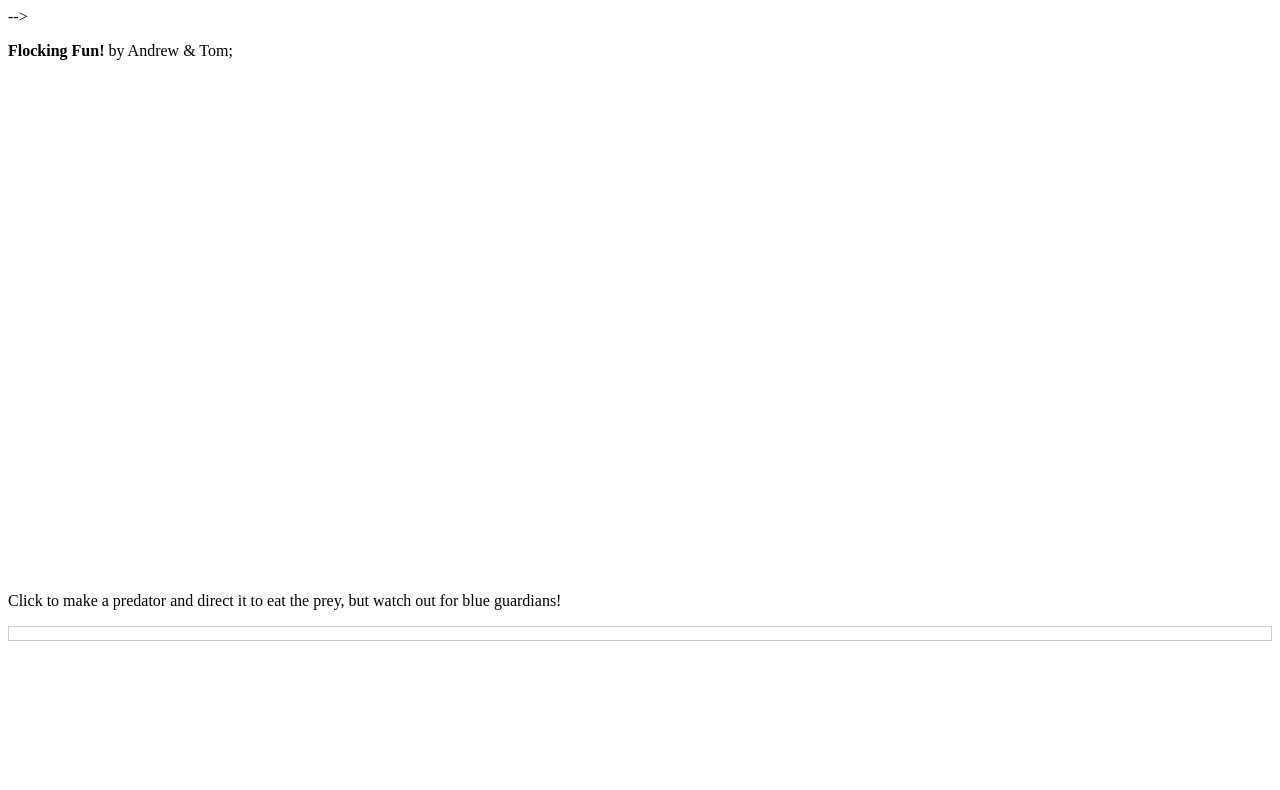
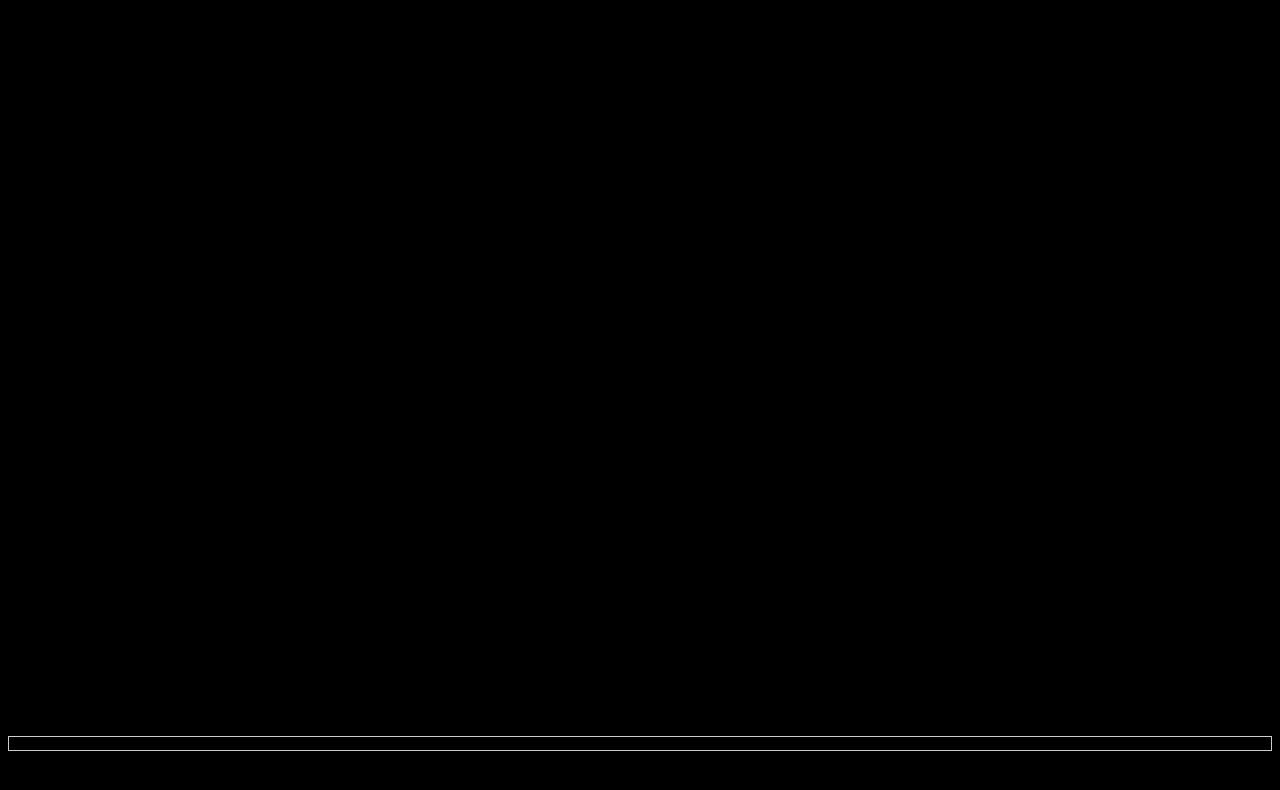
Before and after one commit to adamanthil/FlockingJS, a plain HTML site: page index.html in a window 1280 px wide. Drawn offline with Linux system fonts and the light colour scheme; no server answers.

Commit message:
Updated size and wrap around for boids.

```diff
--- a/index.html
+++ b/index.html
@@ -22,13 +22,15 @@
     <script type="text/javascript" src="lib/shBrushProcessing.js"></script>-->
     <script type="text/javascript" src="lib/processing-0.4.js"></script>
 </head>
-<body>
+<body style="background-color:#000000">
 
 <div id="page">
     <div id="content">
         <p id="desc"></p>
-        <canvas id="myCanvas" width="600" height="500"></canvas>
-        <p id="instructions"></p>
+		<div style="margin: 0 auto; text-align: center">
+        <canvas id="myCanvas" width="1000" height="610"></canvas>
+        </div>
+		<p id="instructions"></p>
     </div><!-- #content -->
 
     <div class="code"><pre name="code" class="processing"></pre></div>
```
Also changed, not shown: 1 other file.
